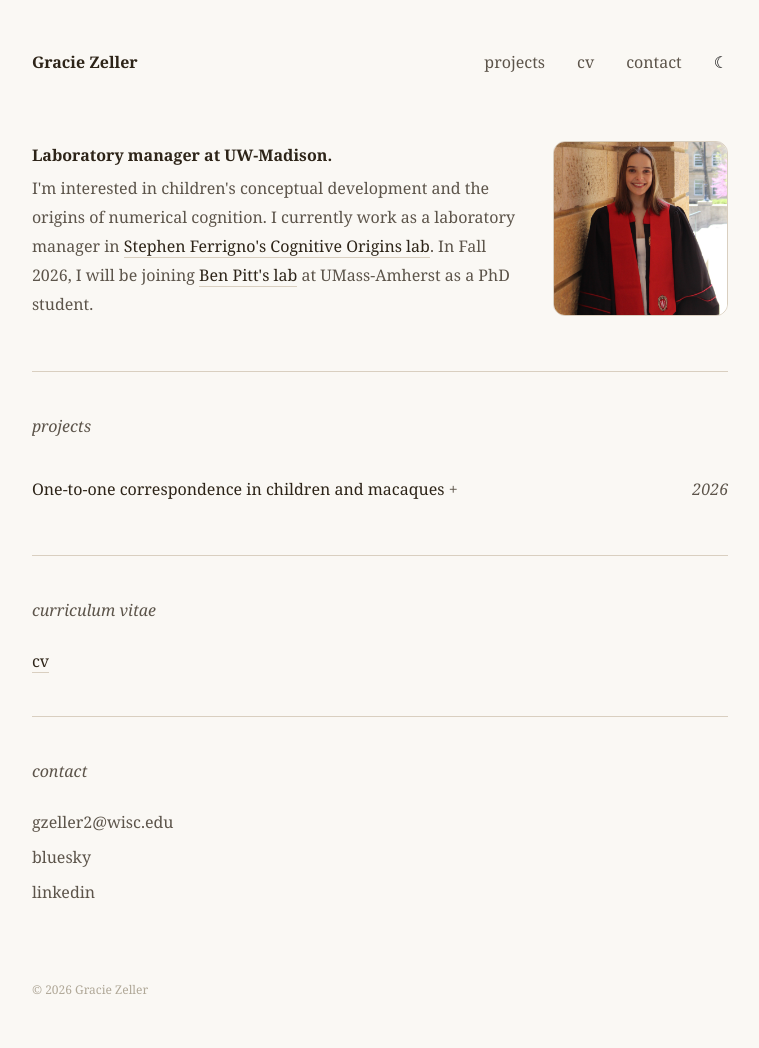
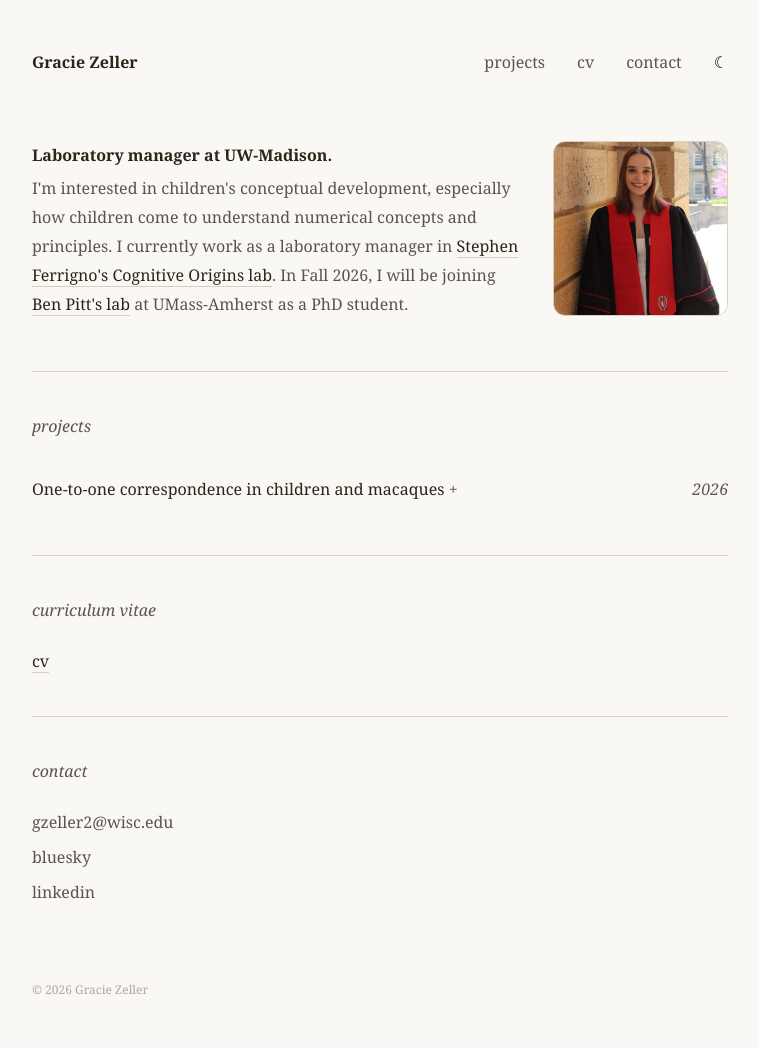
Before and after one commit to zellergracie/zellergracie.github.io, a Jekyll site: the page built from index.md, in a window 1280 px wide. Shown: the whole page, without its empty margins (260-1019 px from the left). Built offline with Jekyll 4.4.1, drawn with Linux system fonts in a browser that asks for light colours.

Commit message:
Update index.md

```diff
--- a/index.md
+++ b/index.md
@@ -7,7 +7,7 @@
   <div class="hero-inner" style="display: flex; justify-content: space-between; align-items: flex-start; gap: 2rem;">
     <div>
       <p><strong>Laboratory manager at UW-Madison.</strong></p>
-      <p>I'm interested in children's conceptual development and the origins of numerical cognition. I currently work as a laboratory manager in <a href="https://cognitiveoriginslab.psych.wisc.edu/">Stephen Ferrigno's Cognitive Origins lab</a>. In Fall 2026, I will be joining <a href="https://cognitiveconstructionlab.com/">Ben Pitt's lab</a> at UMass-Amherst as a PhD student.</p>
+      <p>I'm interested in children's conceptual development, especially how children come to understand numerical concepts and principles. I currently work as a laboratory manager in <a href="https://cognitiveoriginslab.psych.wisc.edu/">Stephen Ferrigno's Cognitive Origins lab</a>. In Fall 2026, I will be joining <a href="https://cognitiveconstructionlab.com/">Ben Pitt's lab</a> at UMass-Amherst as a PhD student.</p>
     </div>
     <img src="/headshot.jpg" alt="Gracie Zeller"
       style="width: 175px; height: 175px; object-fit: cover; border-radius: 12px; flex-shrink: 0; border: 1px solid #d9cfc0;">
```
